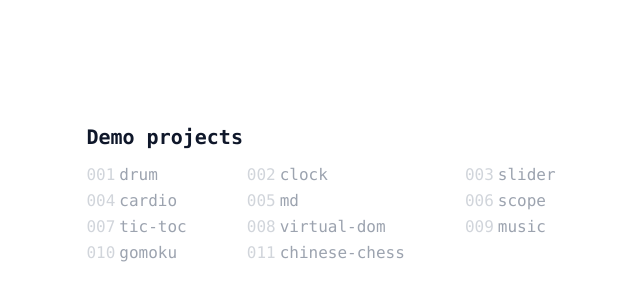
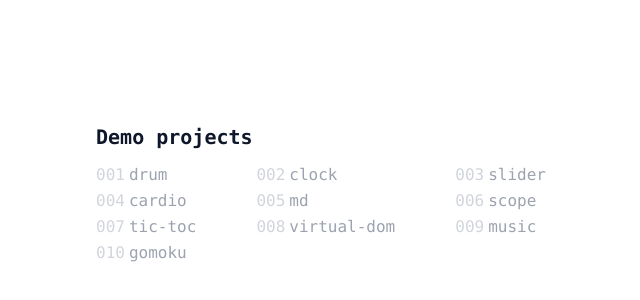
Before and after one commit to SeaMmMm/project-demo, a React (Vite) app: page / in a window 1280 px wide. Shown: the part 206-506 px from the top of the page, without its empty margins (319-959 px from the left). Built offline with nearby package versions, Linux system fonts and the light colour scheme.

Commit message:
refactor: 更新歌词列表组件参数结构，移除中国象棋页面及相关路由

```diff
--- a/src/components/LyricsList.jsx
+++ b/src/components/LyricsList.jsx
@@ -1,6 +1,6 @@
 import styled, { css } from 'styled-components'
 
-function LyricsList(group, currentIdx, lyricElement, activeScale) {
+function LyricsList({ group, currentIdx, lyricElement, activeScale }) {
   return (
     <Wrapper ref={lyricElement}>
       {group.map(({ lyric, time }, idx) => (
--- a/src/hooks/useLyricScrolling.js
+++ b/src/hooks/useLyricScrolling.js
@@ -91,7 +91,7 @@ function useLyricScrolling(lyric, player, options = {}) {
 
   const { scrollBehavior = 'smooth', scrollPosition = 'center', activeScale = 1.3 } = options
   const lyricsGroup = generateLyricList(lyric, toast)
-  const dom = generateDom(lyricsGroup, currentIdx, lyricElementWrapper, activeScale)
+  const dom = generateDom({ group: lyricsGroup, currentIdx, lyricElement: lyricElementWrapper, activeScale })
 
   useEffect(() => {
     if (!player.current)
--- a/src/pages/chinese-chess/index.jsx
+++ /dev/null
@@ -1,7 +0,0 @@
-function Chess() {
-  return (
-    <div>Chess</div>
-  )
-}
-
-export default Chess
--- a/src/pages/pageInfo.js
+++ b/src/pages/pageInfo.js
@@ -58,11 +58,6 @@ const info = {
     date: '2025-05-13',
     description: 'Simple Gomoku game',
   },
-  'chinese-chess': {
-    projectName: 'Chinese Chess',
-    date: '2025-05-21',
-    description: 'Chinese Chess Impl',
-  },
 }
 
 Object.keys(info).forEach((key, idx) => {
--- a/src/routers/projectRoutes.jsx
+++ b/src/routers/projectRoutes.jsx
@@ -1,6 +1,5 @@
 import {
   Cardio,
-  ChineseChess,
   Clock,
   CssTopicPage,
   Drum,
@@ -23,5 +22,4 @@ export default [
   { path: 'virtual-dom', element: <VirtualDom />, name: 'virtual-dom' },
   { path: 'music', element: <Lyrics />, name: 'music' },
   { path: 'gomoku', element: <Gomoku />, name: 'gomoku' },
-  { path: 'chinese-chess', element: <ChineseChess />, name: 'chinese-chess' },
 ]
--- a/src/routers/projects.jsx
+++ b/src/routers/projects.jsx
@@ -10,4 +10,3 @@ export const TicToc = lazy(() => import('../pages/tic-toc'))
 export const VirtualDom = lazy(() => import('../pages/virtual-dom'))
 export const Lyrics = lazy(() => import('../pages/lyric'))
 export const Gomoku = lazy(() => import('../pages/gomoku'))
-export const ChineseChess = lazy(() => import('../pages/chinese-chess'))
```
